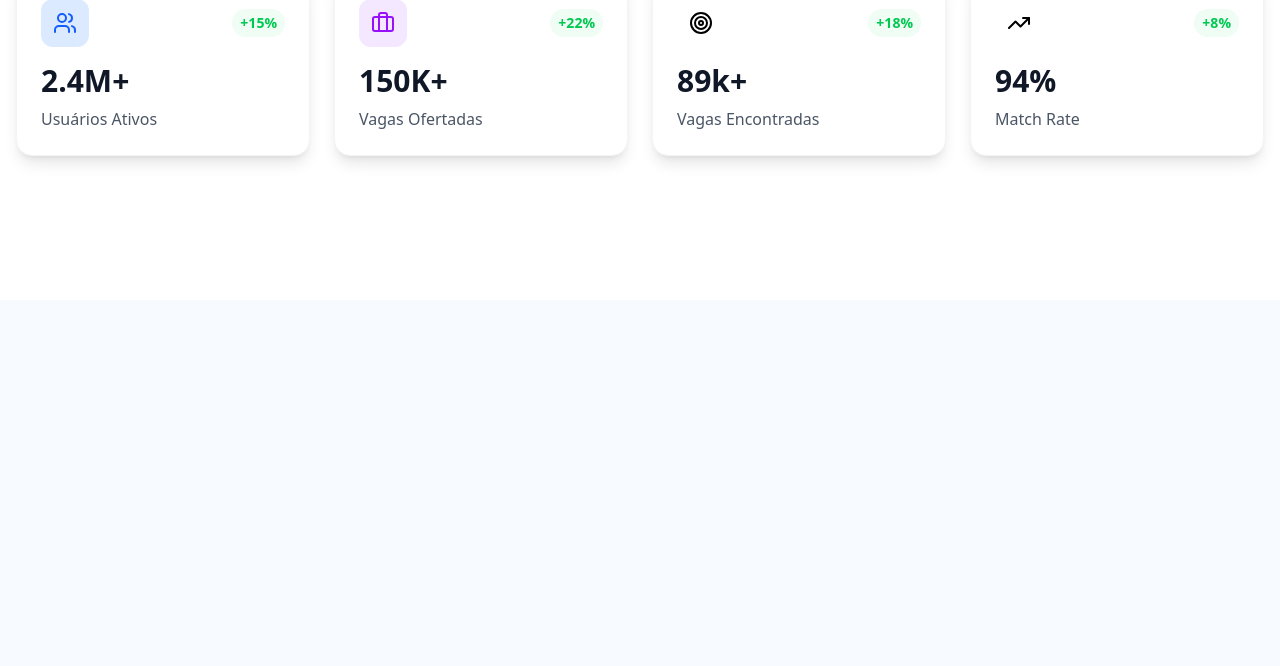
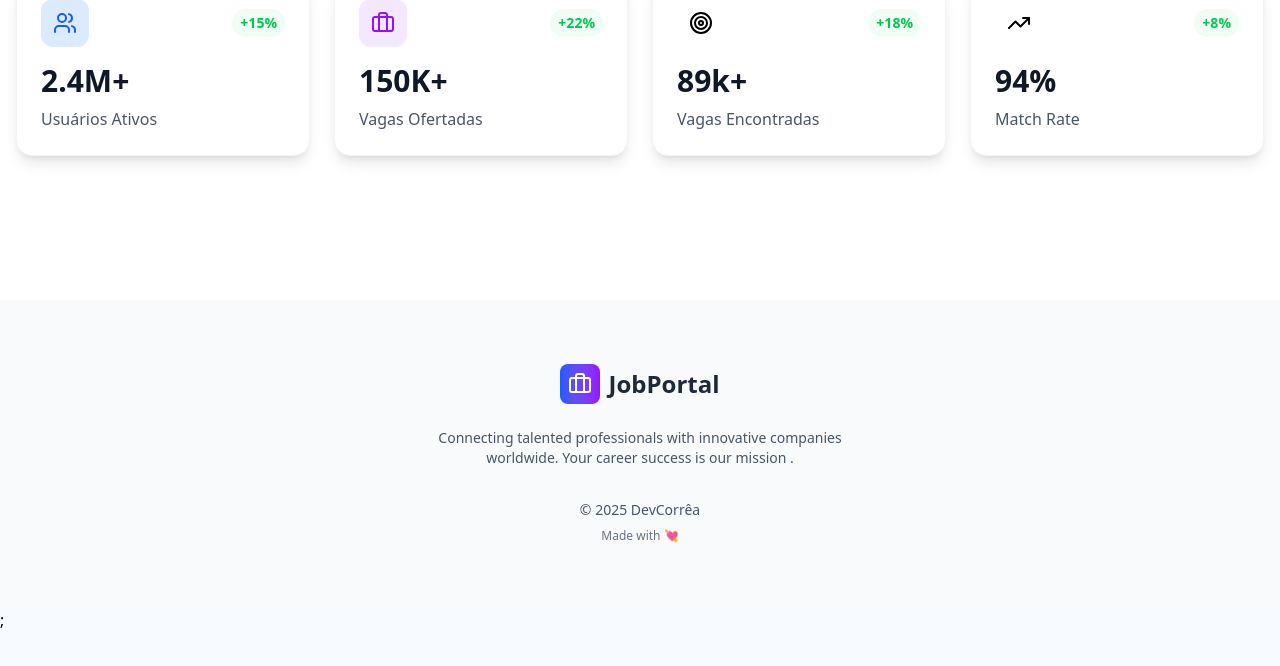
Before and after one commit to CorreaBrunoMiguel/job-portal, a React (Vite) app in the folder frontend/job-portal/: page / in a window 1280 px wide. Shown: the part 2445-3111 px from the top of the page. After the commit the page ends 3077 px from the top, so only its background shows below. Built offline with nearby package versions, Linux system fonts and the light colour scheme.

Commit message:
criar footer component

```diff
--- a/frontend/job-portal/src/pages/LandingPage/LandingPage.jsx
+++ b/frontend/job-portal/src/pages/LandingPage/LandingPage.jsx
@@ -4,14 +4,16 @@ import Hero from "./components/Hero";
 import Header from "./components/Header";
 import Features from "./components/Features";
 import Analytics from "./components/Analytics";
+import Footer from "./components/Footer";
 
 const LandingPage = () => {
   return (
-    <div className="mb-[100vh] min-h-screen">
+    <div className="min-h-screen">
       <Header />
       <Hero />
       <Features />
       <Analytics />
+      <Footer />
     </div>
   );
 };
--- /dev/null
+++ b/frontend/job-portal/src/pages/LandingPage/components/Footer.jsx
@@ -0,0 +1,37 @@
+import { Briefcase } from "lucide-react";
+
+const Footer = () => {
+  return (
+    <footer className="relative overflow-hidden bg-gray-50 text-gray-900">
+      <div className="relative z-10 px-6 py-16">
+        <div className="mx-auto max-w-6xl">
+          {/* Main Footer Content */}
+          <div className="space-y-8 text-center">
+            {/* Logo/Brand */}
+            <div className="space-y-4">
+              <div className="mb-6 flex items-center justify-center space-x-2">
+                <div className="flex h-10 w-10 items-center justify-center rounded-lg bg-gradient-to-r from-blue-600 to-purple-600">
+                  <Briefcase className="h-6 w-6 text-white" />
+                </div>
+                <h3 className="text-2xl font-bold text-gray-800">JobPortal</h3>
+              </div>
+              <p className={`mx-auto max-w-md text-sm text-gray-600`}>
+                Connecting talented professionals with innovative companies
+                worldwide. Your career success is our mission .
+              </p>
+            </div>
+            {/* Copyright */}
+            <div className="space-y-2">
+              <p className={`text-sm text-gray-600`}>
+                &copy; {new Date().getFullYear()} DevCorrêa
+              </p>
+              <p className={`text-xs text-gray-500`}>Made with 💘</p>
+            </div>
+          </div>
+        </div>
+      </div>
+    </footer>
+  );
+};
+
+export default Footer;
```
